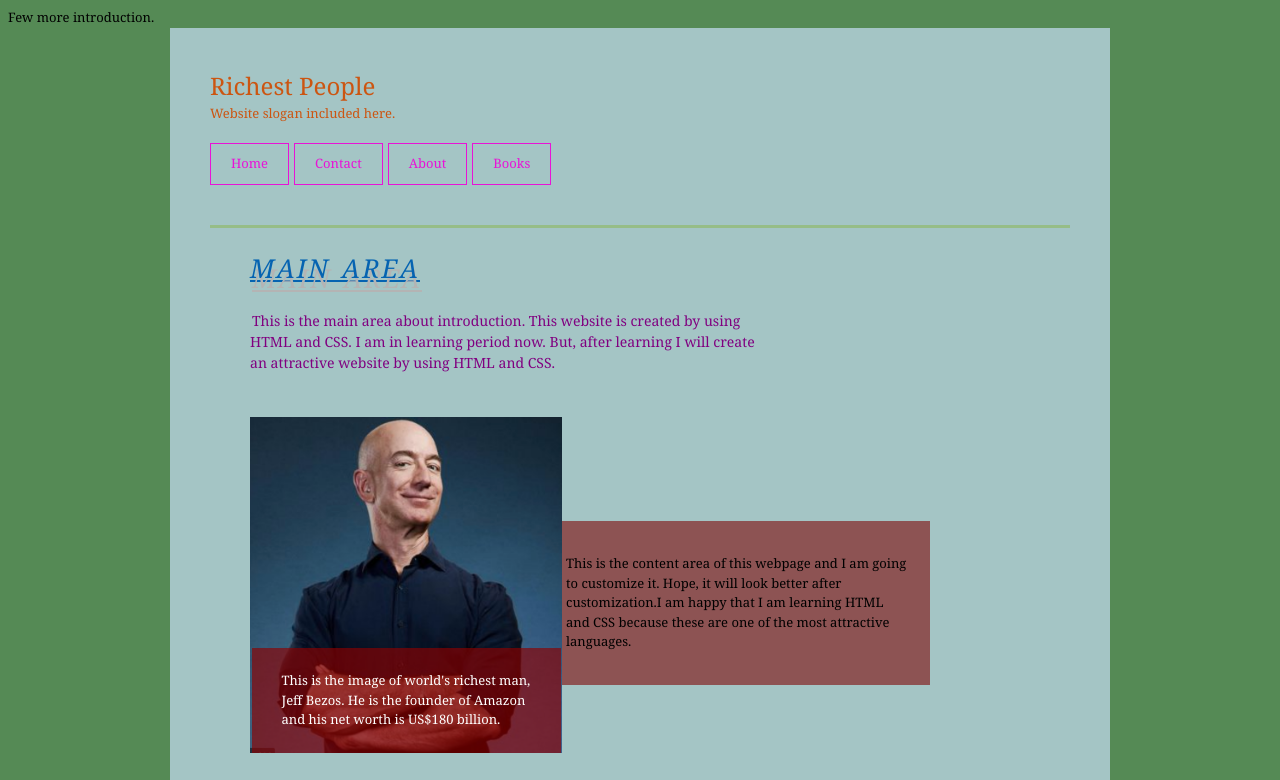
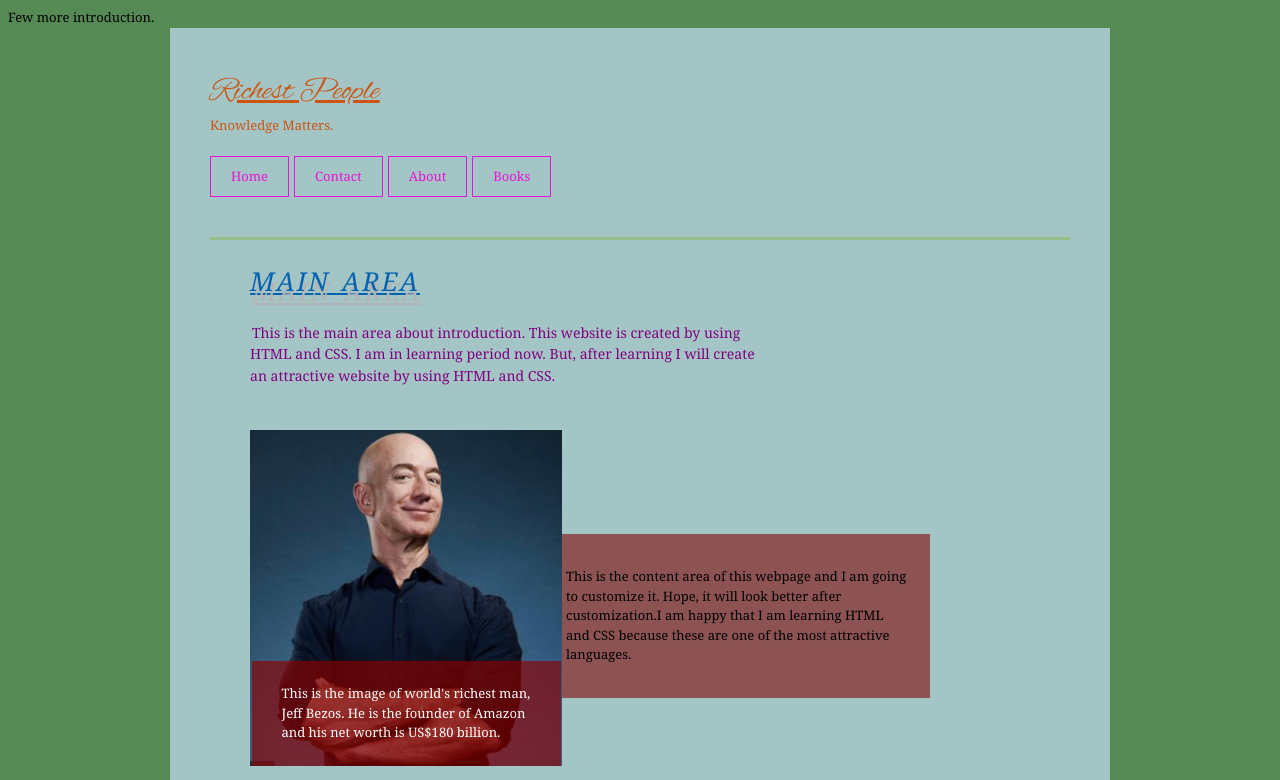
Before and after one commit to abhijeetkeshrianuj/website, a plain HTML site: page intro.html in a window 1280 px wide. Shown: the top 780 px of the page. Drawn offline with Linux system fonts and the light colour scheme.

Commit message:
font changed

```diff
--- a/css/intro.css
+++ b/css/intro.css
@@ -2,6 +2,18 @@
 html {
     background-color: rgb(85, 138, 85);
     line-height: 1.5;
+}
+
+@font-face {
+    font-family: 'Script';
+    src: url('fonts/AlexBrush-Regular.eot');
+    src: url('fonts/AlexBrush-Regular.ttf') format('truetype'),
+     url('fonts/AlexBrush-Regular.woff') format('woff'),
+     url('fonts/AlexBrush-Regular.eot?#iefix') format('embedded-opentype'),
+     url('fonts/AlexBrush-Regular.svg#pt_sansregular') format('svg');
+
+    font-weight: normal;
+    font-style: normal;
 }
 
 body {
@@ -69,7 +81,9 @@ body {
 header h1 {
     margin: 0;
     font-weight: normal;
-    font-size: 185%;
+    font-size: 250%;
+    font-family: "Script";
+    text-decoration: underline;
 }
 
 header p {
@@ -268,3 +282,16 @@ input[type="submit"]:focus {
     text-align: left;
     text-indent: 2px;
 }
+
+/* Custom Fonts */
+
+
+
+
+
+
+
+
+
+
+/* End Custom Fonts */
--- a/intro.html
+++ b/intro.html
@@ -10,7 +10,7 @@
         <div class="container">
             <header>
                 <h1>Richest  People</h1>
-                <p>Website slogan included here.</p>
+                <p>Knowledge Matters.</p>
 
                 <nav class="site">
                     <ul class="group">
```
Also changed, not shown: css/fonts/AlexBrush-Regular.ttf (added).
